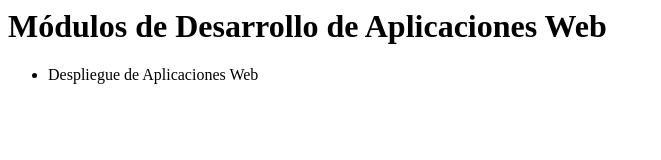
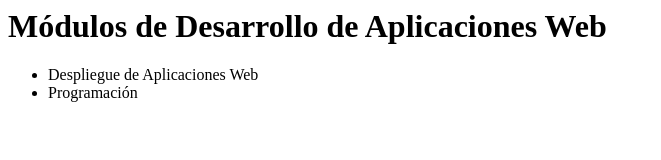
Before and after one commit to heectoor7/actividad3, a plain HTML site: page index.html in a window 1280 px wide. Shown: the whole page, without its empty margins (0-661 px from the left). Drawn offline with Linux system fonts and the light colour scheme.

Commit message:
Agregamos programación

```diff
--- a/index.html
+++ b/index.html
@@ -1,4 +1,5 @@
 <h1>Módulos de Desarrollo de Aplicaciones Web</h1>
 <ul>
     <li>Despliegue de Aplicaciones Web</li>
+    <li>Programación</li>
 </ul>
```
